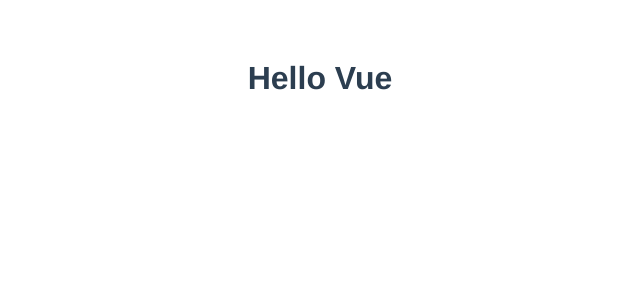
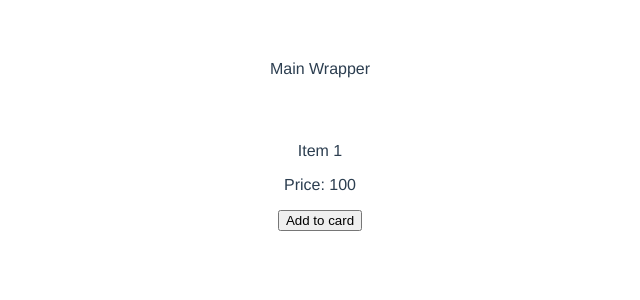
Before and after one commit to ospreystudio/shop, a Vue app: page / in a window 1280 px wide. Shown: the top 300 px of the page, without its empty margins (320-960 px from the left). Built offline with nearby package versions, Linux system fonts and the light colour scheme.

Commit message:
components adding

```diff
--- a/src/App.vue
+++ b/src/App.vue
@@ -1,16 +1,16 @@
 <template>
   <div id="app">
-<h1>Hello Vue</h1>
+  <main-wrapper></main-wrapper>
   </div>
 </template>
 
 <script>
 
-
+import MainWrapper from './components/MainWrapper.vue'
 export default {
   name: 'App',
   components: {
-
+    MainWrapper
   }
 }
 </script>
--- /dev/null
+++ b/src/components/CatalogCard.vue
@@ -0,0 +1,15 @@
+<template>
+<div>
+
+</div>
+</template>
+
+<script>
+export default {
+  name: "CatalogCard"
+}
+</script>
+
+<style scoped>
+
+</style>
--- /dev/null
+++ b/src/components/CatalogItem.vue
@@ -0,0 +1,20 @@
+<template>
+<div>
+<p>Item 1</p>
+<p>Price: 100</p>
+<button> Add to card</button>
+</div>
+</template>
+
+<script>
+export default {
+  name: "CatalogItem",
+  components: {
+
+  }
+}
+</script>
+
+<style scoped>
+
+</style>
--- /dev/null
+++ b/src/components/MainCatalog.vue
@@ -0,0 +1,20 @@
+<template>
+<div class="v-main-wrapper">
+<p> {{ title }} </p>
+<catalog-item></catalog-item>
+</div>
+</template>
+
+<script>
+import CatalogItem from "./CatalogItem";
+export default {
+  name: "MainCatalog",
+  components: {
+    CatalogItem
+  }
+}
+</script>
+
+<style scoped>
+
+</style>
--- /dev/null
+++ b/src/components/MainWrapper.vue
@@ -0,0 +1,46 @@
+<template>
+  <div class="v-main wrapper">
+  <p> {{ title }}</p>
+    <main-catalog></main-catalog>
+    <catalog-card></catalog-card>
+  </div>
+</template>
+
+<script>
+
+import MainCatalog from "./MainCatalog";
+import CatalogCard from "./CatalogCard";
+export default {
+  name: "v-main-wrapper.vue",
+  components: {
+    MainCatalog,
+    CatalogCard
+  },
+  data() {
+    return {
+      title: "Main Wrapper"
+    }
+  },
+  computed:{
+  },
+  methods: {
+  },
+  watch: {},
+  mounted() {
+    console.log('Hello im alive')
+  }
+}
+</script>
+
+<style scoped>
+
+.v-main-wrapper {
+  display: flex;
+  flex-direction: column;
+  justify-content:center;
+  align-items:center;
+  max-width: 900px;
+  margin: 0 auto;
+
+}
+</style>
```
